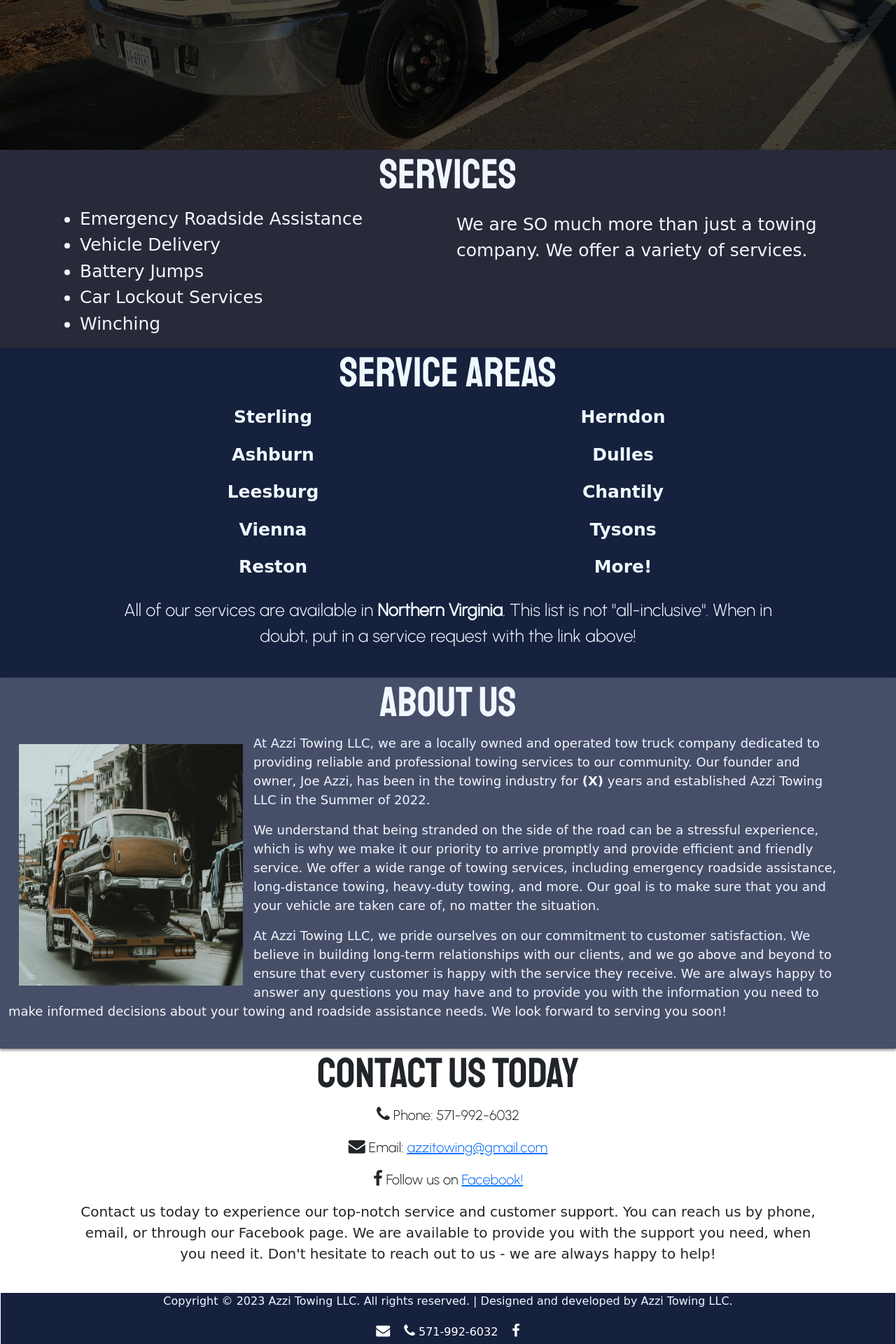
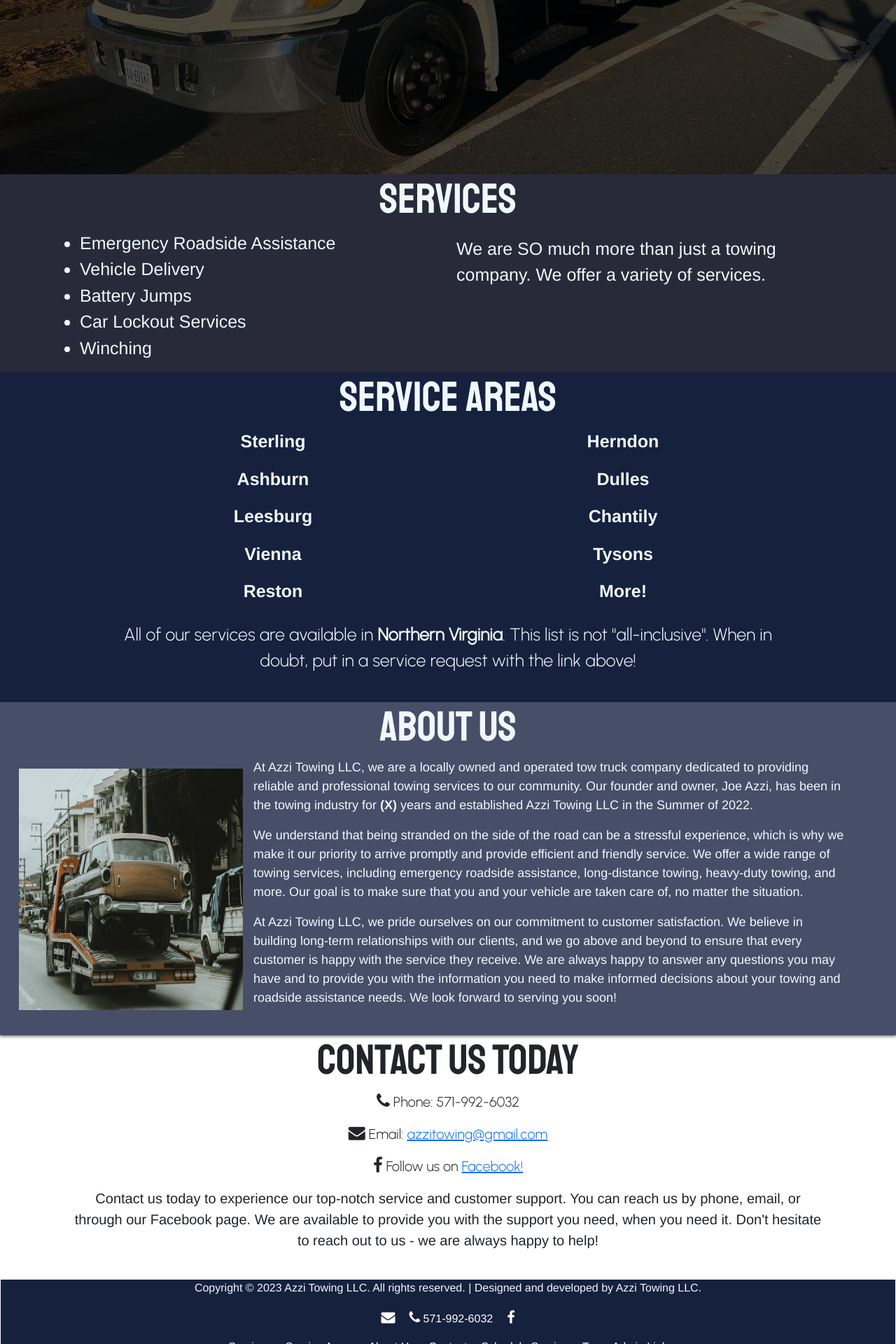
Before and after one commit to jamesbeegen/azziTowing, a Flask app: page / in a window 1280 px wide. Shown: the part 800-2720 px from the top of the page at 70% size. Run offline with Flask 3, Linux system fonts and the light colour scheme; some libraries are stand-ins or nearby versions.

Commit message:
changes to font,and navbar

```diff
--- a/static/css/styles.css
+++ b/static/css/styles.css
@@ -9,7 +9,7 @@
 }
 
 .navbar {
-    box-shadow: 0 2px 4px 0 rgba(0,0,0,.5) !important;
+    box-shadow: 0 2px 4px 0 rgba(0, 0, 0, 0.5) !important;
     justify-content: center;
     align-items: center;
 }
@@ -19,12 +19,12 @@
     background-color: #474E68;
     border-radius: 10px;
     text-align: center;
-    font-family: 'Bebas Neue', cursive;
+    font-family: 'Helvetica', cursive;
 }
 
 .navbar-nav a:hover {
     color: white;
-    background-color: navy;
+    background-color: rgb(161, 161, 231);
     border-radius: 10px;
     text-align: center;
 }
@@ -62,26 +62,26 @@ ul li{
 .list-main {
     font-size: 25px !important;
     list-style-position: outside !important;
-    font-family: 'Bebas Neue', cursive;
+    font-family: 'Helvetica', cursive;
 }
 
 .service-list {
     margin: 0 auto !important;
-    font-family: 'Bebas Neue', cursive;
+    font-family: 'Helvetica', cursive;
 }
 
 #about-us {
     background-color: #474E68 !important;
     color: aliceblue;
     box-shadow: 0 2px 4px 0 rgba(0,0,0,.5) !important;
-    font-family: 'Bebas Neue', cursive;
+    font-family: 'Helvetica', cursive;
 }
 
 #services {
     background-color: #282A3A !important;
     color: aliceblue;
     box-shadow: 0 2px 4px 0 rgba(0,0,0,.5) !important;
-    font-family: 'Bebas Neue', cursive;
+    font-family: 'Helvetica', cursive;
 
 }
 
@@ -94,7 +94,7 @@ ul li{
     background-color: #16213E !important;
     color: aliceblue;
     box-shadow: 0 2px 4px 0 rgba(0,0,0,.5) !important;
-    font-family: 'Bebas Neue', cursive;
+    font-family: 'Helvetica', cursive;
 }
 
 .bg-primary {
@@ -131,7 +131,7 @@ ul li{
 .nav-footer {
     display: flex;
     justify-content: center;
-    font-family: 'Bebas Neue', cursive;
+    font-family: 'Helvetica', cursive;
   }
 
   .nav-list {
@@ -154,7 +154,7 @@ ul li{
     justify-content: center;
     align-items: center;
     margin-top: 20px;
-    font-family: 'Bebas Neue', cursive;
+    font-family: 'Helvetica', cursive;
   }
 
   .footer-contact-list {
@@ -162,7 +162,7 @@ ul li{
     list-style: none;
     padding: 0;
     margin: 0;
-    font-family: 'Bebas Neue', cursive;
+    font-family: 'Helvetica', cursive;
   }
 
   .footer-contact-list li {
@@ -172,7 +172,7 @@ ul li{
   .footer-link {
     color: white;
     text-decoration: none;
-    font-family: 'Bebas Neue', cursive;
+    font-family: 'Helvetica', cursive;
   }
 
   .footer-link:hover {
@@ -181,14 +181,14 @@ ul li{
   }
 
   .text-aboutus {
-    font-family: 'Bebas Neue', cursive;
+    font-family: 'Helvetica', cursive;
     font-size: 18px;
     float: 'right';
     padding-right: 5%;
   }
 
   .text-contactus {
-    font-family: 'Bebas Neue', cursive;
+    font-family: 'Helvetica', cursive;
     font-size: 20px;
     padding-left: 8%;
     padding-right: 8%
--- a/templates/base.html
+++ b/templates/base.html
@@ -29,9 +29,9 @@
 </head>
 <body>
     <div class="banner"><img src="../images/banner-azzi-towing.png" alt="Azzi Towing"></div>
-    <nav class="navbar sticky-top navbar-expand-md navbar-dark bg-primary" style="border: 1px solid white;">
+    <nav class="navbar sticky-top navbar-expand-md navbar-dark bg-primary" style="border: 1px solid rgb(141, 139, 139);">
         <div class="container-fluid">
-            <a class="navbar-brand" href="/#top"> <img src="../images/azzi-towing-logo.jpg" width="75" height="45"> </a>
+            <a class="navbar-brand" href="/#top"> <img src="../images/azzi-towing-logo.jpg" width="100" height="60"> </a>
             <button class="navbar-toggler" type="button" data-bs-toggle="collapse" data-bs-target="#navbarNavAltMarkup" aria-controls="navbarNavAltMarkup" aria-expanded="false" aria-label="Toggle navigation">
             <span class="navbar-toggler-icon"></span>
           </button>
@@ -52,7 +52,7 @@
     {% endblock %}
 
     <div class="container-fluid text-center footer" style="border: 1px solid white;">
-        <p style="font-family: 'Bebas Neue', cursive;">Copyright © 2023 Azzi Towing LLC. All rights reserved. | Designed and developed by Azzi Towing LLC.</p>
+        <p style="font-family: 'Helvetica', cursive;">Copyright © 2023 Azzi Towing LLC. All rights reserved. | Designed and developed by Azzi Towing LLC.</p>
             <nav class="footer-contact-links">
 
             <ul class="footer-contact-list">
--- a/templates/index.html
+++ b/templates/index.html
@@ -1,7 +1,7 @@
 {% extends 'base.html' %}
 {% block content %}
     <!-- First divider/area-->
-    <div class="container-fluid" id="top">
+    <div class="container-fluid" id="top" style="min-height:100vh">
         <div class="row align-items-center" style="min-height: 700px">
             <div class="col">
                 <h1 class="text-center" style="font-family: 'Staatliches'; font-size: 90px">Azzi Towing LLC</h1>
```
